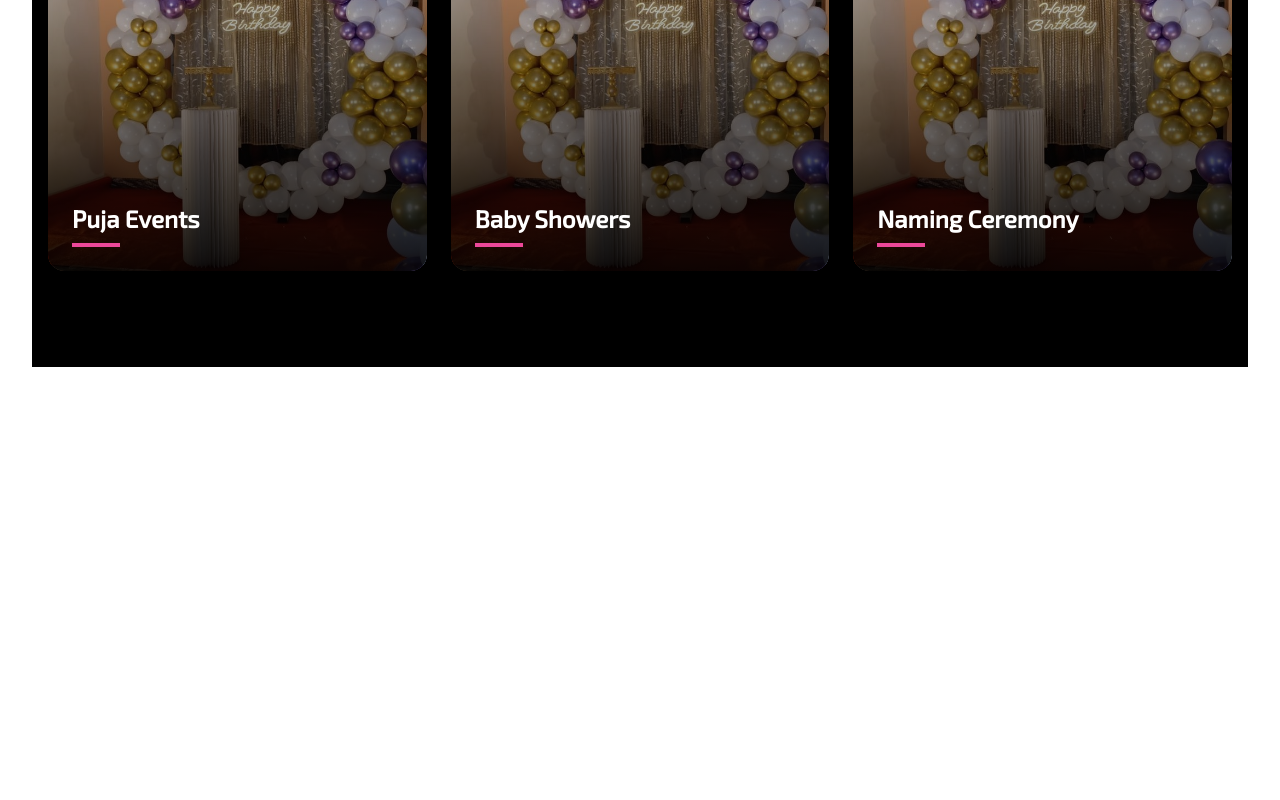
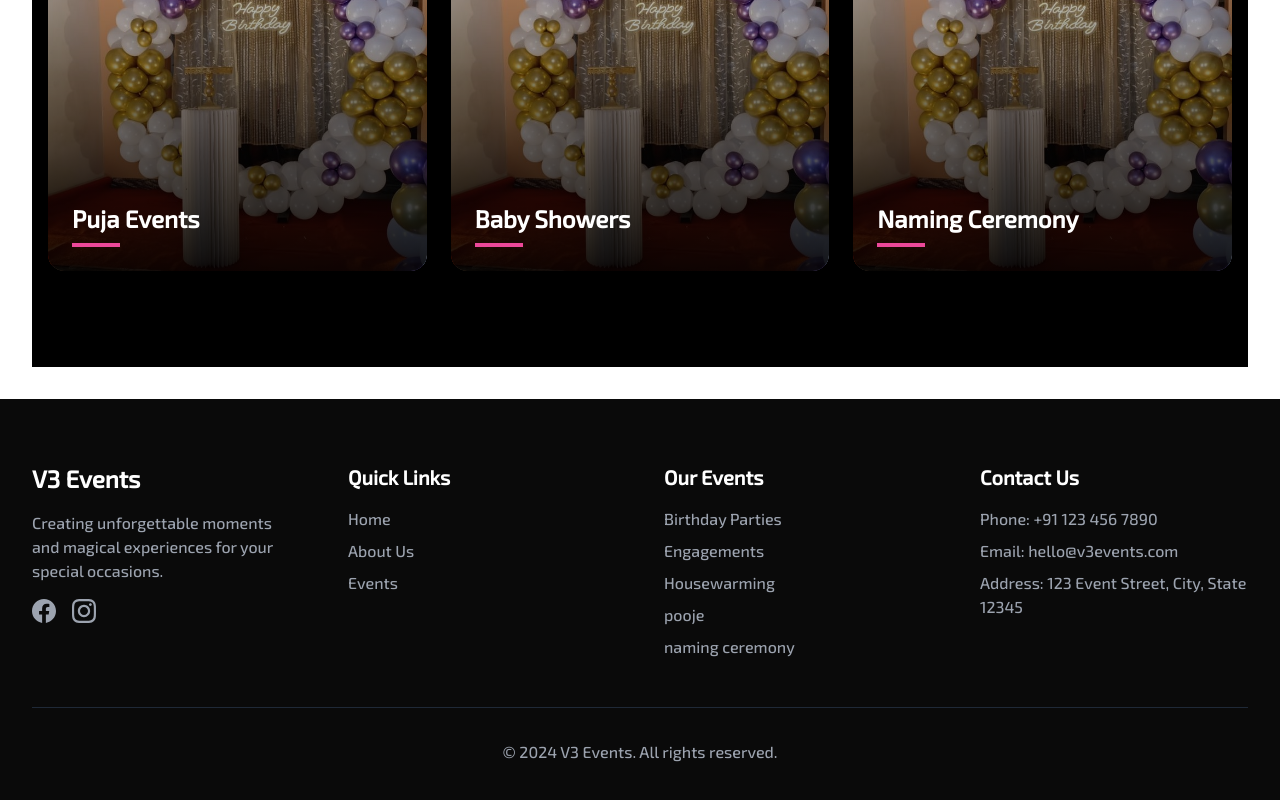
Before and after one commit to alfiyafatima09/v3_event_planners, a Next.js app in the folder frontend/: page / in a window 1280 px wide. Shown: the part 1546-2346 px from the top of the page. Before the commit the page ends 1945 px from the top, so only its background shows below. Built offline with nearby package versions, Linux system fonts and the light colour scheme.

Commit message:
footer added

```diff
--- a/frontend/src/app/layout.tsx
+++ b/frontend/src/app/layout.tsx
@@ -1,6 +1,7 @@
 import type { Metadata } from "next";
 import "./globals.css";
 import Navbar from "@/components/Navbar";
+import Footer from "@/components/Footer";
 import { Exo_2 } from "next/font/google";
 
 const roboto = Exo_2({ subsets: ["latin"], weight: "500" });
@@ -23,6 +24,7 @@ export default function RootLayout({
       <body className={roboto.className}>
         <Navbar />
         {children}
+        <Footer />
       </body>
     </html>
   );
--- /dev/null
+++ b/frontend/src/components/Footer.tsx
@@ -0,0 +1,102 @@
+import React from 'react';
+import Link from 'next/link';
+
+const Footer: React.FC = () => {
+  const currentYear = new Date().getFullYear();
+
+  const quickLinks = [
+    { name: 'Home', href: '/' },
+    { name: 'About Us', href: '/about' },
+    { name: 'Events', href: '/events' },
+  ];
+
+  const eventTypes = [
+    { name: 'Birthday Parties', href: '/events/birthday-parties' },
+    { name: 'Engagements', href: '/events/engagements' },
+    { name: 'Housewarming', href: '/events/housewarming' },
+    { name: 'pooje', href: '/events/pooje' },
+    { name: 'naming ceremony', href: '/events/naming-ceremony' }
+  ];
+
+  return (
+    <footer className="bg-neutral-950 text-white">
+      <div className="mx-auto max-w-7xl px-6 lg:px-8 py-16">
+        <div className="grid grid-cols-1 md:grid-cols-4 gap-12">
+          <div>
+            <h3 className="text-2xl font-bold mb-4">V3 Events</h3>
+            <p className="text-gray-400 mb-4">
+              Creating unforgettable moments and magical experiences for your special occasions.
+            </p>
+            <div className="flex space-x-4">
+              <a href="#" className="text-gray-400 hover:text-white">
+                <svg className="w-6 h-6" fill="currentColor" viewBox="0 0 24 24">
+                  <path d="M24 12.073c0-6.627-5.373-12-12-12s-12 5.373-12 12c0 5.99 4.388 10.954 10.125 11.854v-8.385H7.078v-3.47h3.047V9.43c0-3.007 1.792-4.669 4.533-4.669 1.312 0 2.686.235 2.686.235v2.953H15.83c-1.491 0-1.956.925-1.956 1.874v2.25h3.328l-.532 3.47h-2.796v8.385C19.612 23.027 24 18.062 24 12.073z" />
+                </svg>
+              </a>
+              <a href="#" className="text-gray-400 hover:text-white">
+                <svg className="w-6 h-6" fill="currentColor" viewBox="0 0 24 24">
+                  <path d="M12 2.163c3.204 0 3.584.012 4.85.07 3.252.148 4.771 1.691 4.919 4.919.058 1.265.069 1.645.069 4.849 0 3.205-.012 3.584-.069 4.849-.148 3.225-1.664 4.771-4.919 4.919-1.266.058-1.644.07-4.85.07-3.204 0-3.584-.012-4.849-.07-3.26-.148-4.771-1.699-4.919-4.92-.058-1.265-.07-1.644-.07-4.849 0-3.204.013-3.583.07-4.849.149-3.227 1.664-4.771 4.919-4.919 1.266-.057 1.645-.069 4.849-.069zm0-2.163c-3.259 0-3.667.014-4.947.072-4.358.2-6.78 2.618-6.98 6.98-.058 1.281-.072 1.689-.072 4.948 0 3.259.014 3.668.072 4.948.2 4.358 2.618 6.78 6.98 6.98 1.281.058 1.689.072 4.948.072 3.259 0 3.668-.014 4.948-.072 4.354-.2 6.782-2.618 6.979-6.98.058-1.28.072-1.689.072-4.948 0-3.259-.014-3.667-.072-4.947-.197-4.354-2.617-6.78-6.979-6.98-1.281-.059-1.69-.073-4.948-.073zm0 5.838c-3.403 0-6.162 2.76-6.162 6.162S8.597 18.163 12 18.163s6.162-2.759 6.162-6.162S15.403 5.838 12 5.838zm0 10.162c-2.209 0-4-1.79-4-4s1.791-4 4-4 4 1.79 4 4-1.791 4-4 4zm6.406-11.845c-.796 0-1.441.645-1.441 1.44s.645 1.44 1.441 1.44c.795 0 1.439-.645 1.439-1.44s-.644-1.44-1.439-1.44z" />
+                </svg>
+              </a>
+            </div>
+          </div>
+
+          <div>
+            <h4 className="text-xl font-semibold mb-4">Quick Links</h4>
+            <ul className="space-y-2">
+              {quickLinks.map((link) => (
+                <li key={link.name}>
+                  <Link
+                    href={link.href}
+                    className="text-gray-400 hover:text-white transition-colors"
+                  >
+                    {link.name}
+                  </Link>
+                </li>
+              ))}
+            </ul>
+          </div>
+
+          <div>
+            <h4 className="text-xl font-semibold mb-4">Our Events</h4>
+            <ul className="space-y-2">
+              {eventTypes.map((event) => (
+                <li key={event.name}>
+                  <Link
+                    href={event.href}
+                    className="text-gray-400 hover:text-white transition-colors"
+                  >
+                    {event.name}
+                  </Link>
+                </li>
+              ))}
+            </ul>
+          </div>
+
+          <div>
+            <h4 className="text-xl font-semibold mb-4">Contact Us</h4>
+            <ul className="space-y-2">
+              <li className="text-gray-400">
+                <span className="font-medium">Phone:</span> +91 123 456 7890
+              </li>
+              <li className="text-gray-400">
+                <span className="font-medium">Email:</span> hello@v3events.com
+              </li>
+              <li className="text-gray-400">
+                <span className="font-medium">Address:</span> 123 Event Street, City, State 12345
+              </li>
+            </ul>
+          </div>
+        </div>
+
+        <div className="mt-12 border-t border-gray-800 pt-8 text-center">
+          <p className="text-gray-400">
+            © {currentYear} V3 Events. All rights reserved.
+          </p>
+        </div>
+      </div>
+    </footer>
+  );
+};
+
+export default Footer;
```
